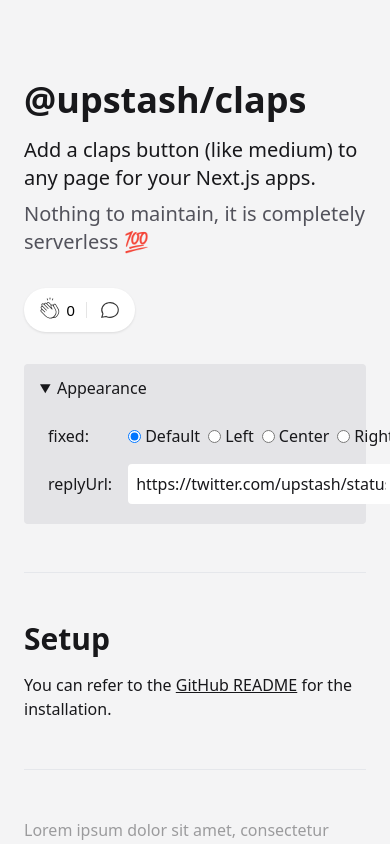
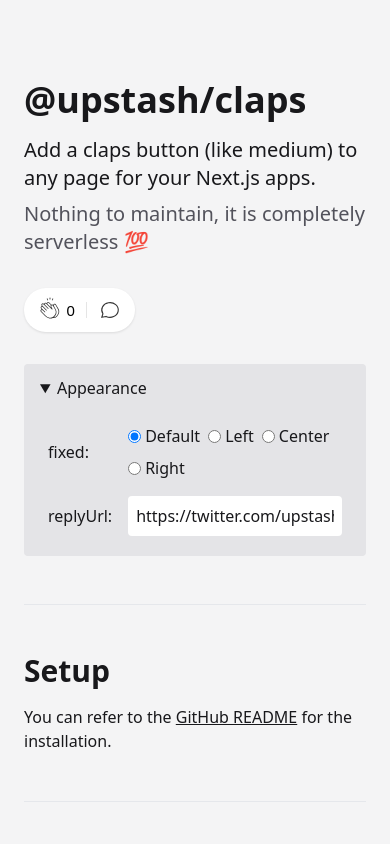
Before and after one commit to upstash/claps, a Next.js app: page / in a window 390 px wide. Shown: the top 844 px of the page. Built offline with nearby package versions, Linux system fonts and the light colour scheme; no server answers.

Commit message:
fix demo page responsive

```diff
--- a/pages/index.tsx
+++ b/pages/index.tsx
@@ -47,7 +47,7 @@
             <tr>
               <td className="p-2">fixed:</td>
               <td className="p-2">
-                <div className="flex items-center gap-2">
+                <div className="flex flex-wrap items-center gap-2">
                   {["default", "left", "center", "right"].map((value) => (
                     <label
                       key={value}
```
